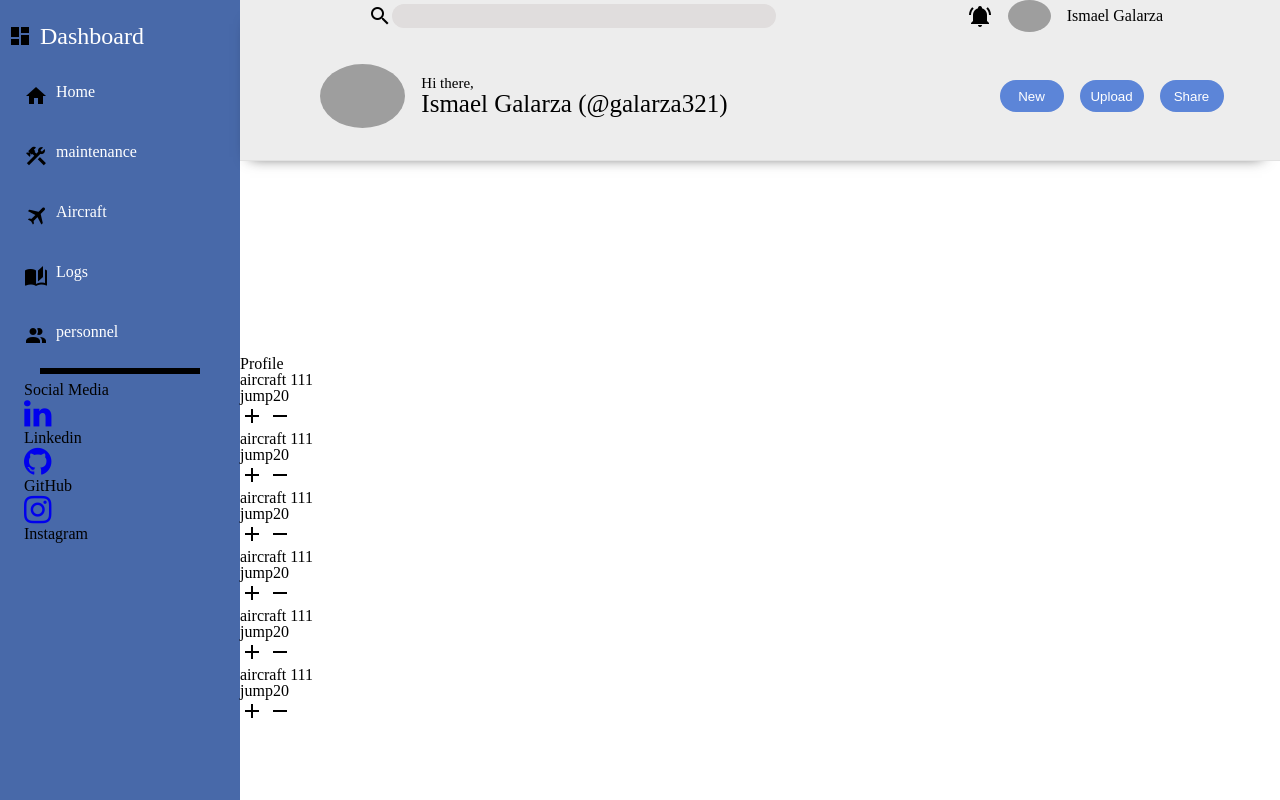
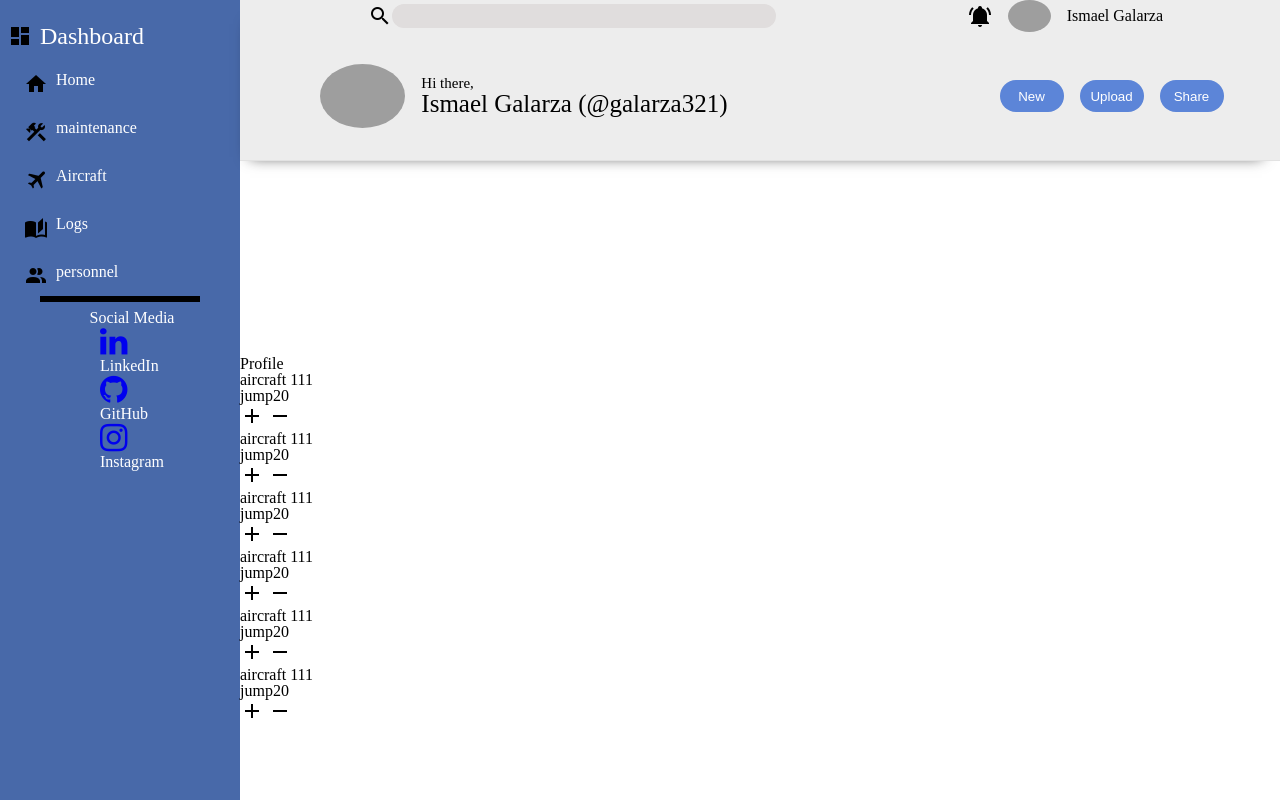
Before and after one commit to ismaelgalarza1/admin-dashboard, a plain HTML site: page index.html in a window 1280 px wide. Drawn offline with Linux system fonts and the light colour scheme; grey boxes are pictures that could not be loaded.

Commit message:
adjust social media icons and header

```diff
--- a/index.html
+++ b/index.html
@@ -46,7 +46,7 @@
             <a href="https://linkedin.com/in/ismael-galarza-016b4519b"
               ><i class="fa fa-linkedin fa-2x" aria-hidden="true"></i
             ></a>
-            <h5>Linkedin</h5>
+            <h5>LinkedIn</h5>
           </div>
           <div class="github">
             <a href="https://github.com/ismaelgalarza1/odin-recipes"
--- a/style.css
+++ b/style.css
@@ -34,7 +34,6 @@ hr{
     gap: .5rem;
     color: var(--font-color);
     padding-top: 1.5rem;
-    padding-bottom: 12px;
 }
 .side-drawer > div:not(:first-child){
     padding-left: 1.5rem;
@@ -130,3 +129,19 @@ hr{
     height: 4vh;
     border: none;
 }
+
+.social-media{
+    color: var(--font-color);
+    display: flex;
+    flex-direction: column;
+    align-items: center;
+
+}
+/* .social-icons{
+    display: flex;
+    flex-direction: row;
+    gap: 1rem;
+    padding-top: 15px;
+    justify-items: center;
+
+} */
```
